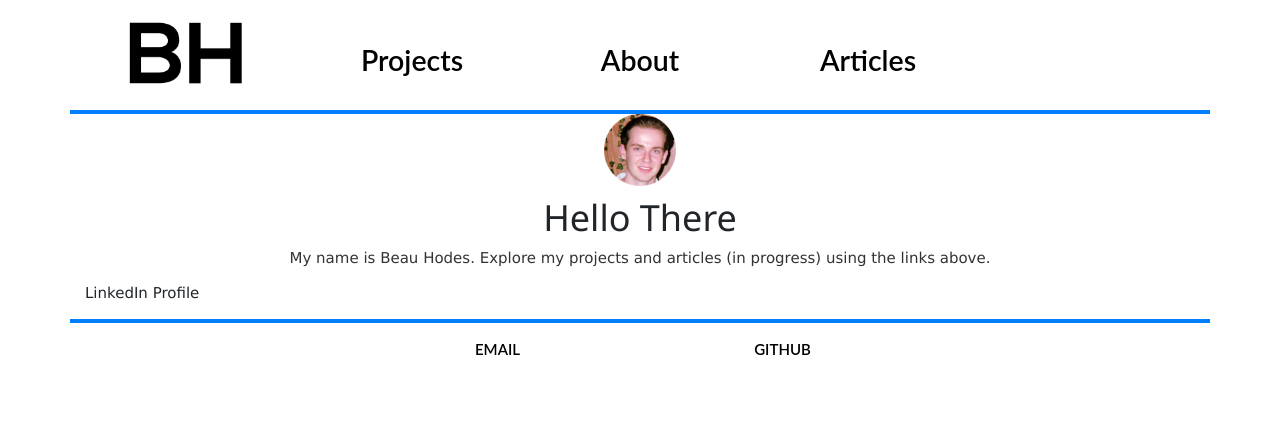
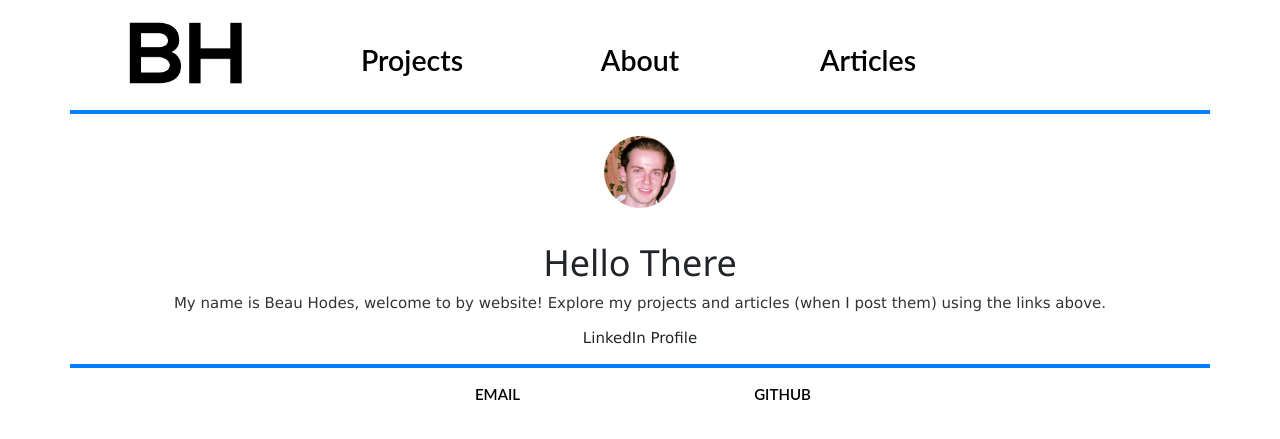
Before and after one commit to beauhodes/beauhodes.github.io, a Jekyll site: the page built from index.html, in a window 1280 px wide. Shown: the top 439 px of the page. Built offline with Jekyll 4.4.1, drawn with Linux system fonts in a browser that asks for light colours; nearby versions of some CDN libraries.

Commit message:
Update index.html

```diff
--- a/index.html
+++ b/index.html
@@ -2,7 +2,11 @@
 layout: default
 title: Beau Hodes
 ---
+<br>
 <div class="profilePic"></div>
+<br>
 <h1 style="text-align:center">Hello There</h1>
-<p style="text-align:center">My name is Beau Hodes. Explore my projects and articles (in progress) using the links above.</p>
-<a style="text-align:center" href="https://www.linkedin.com/in/beauhodes/">LinkedIn Profile</a></p>
+<p style="text-align:center">My name is Beau Hodes, welcome to by website! Explore my projects and articles (when I post them) using the links above.</p>
+<div style="text-align: center">
+    <a href="https://www.linkedin.com/in/beauhodes/">LinkedIn Profile</a></p>
+</div>
```
